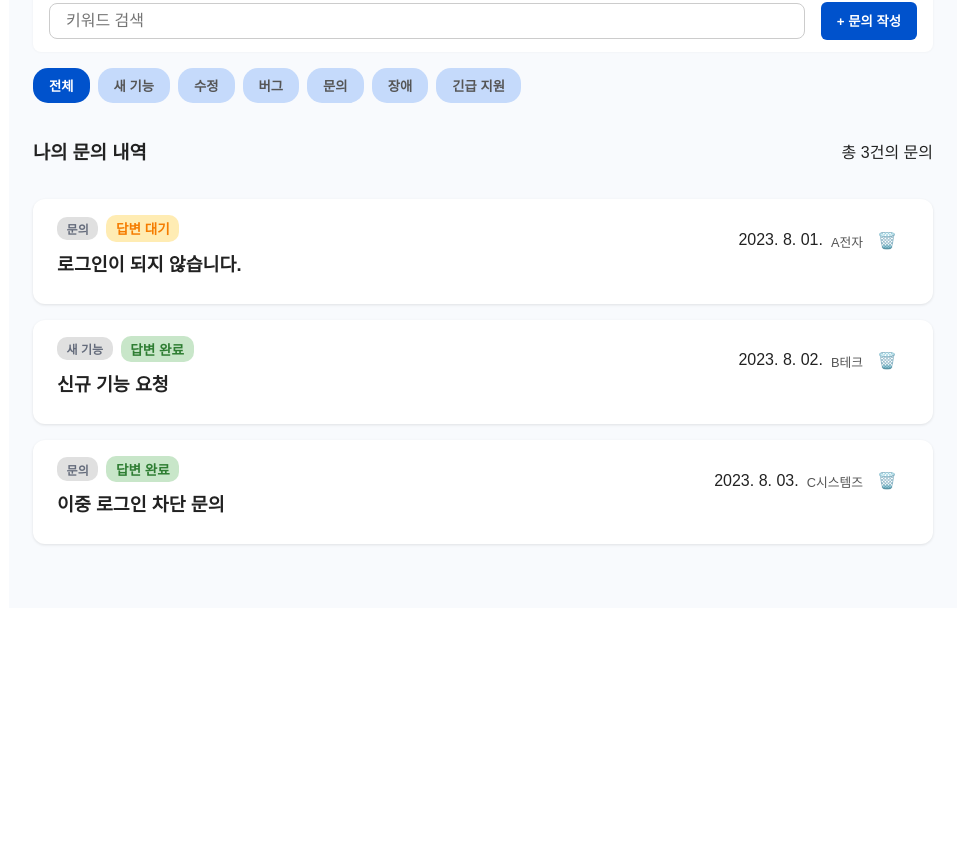
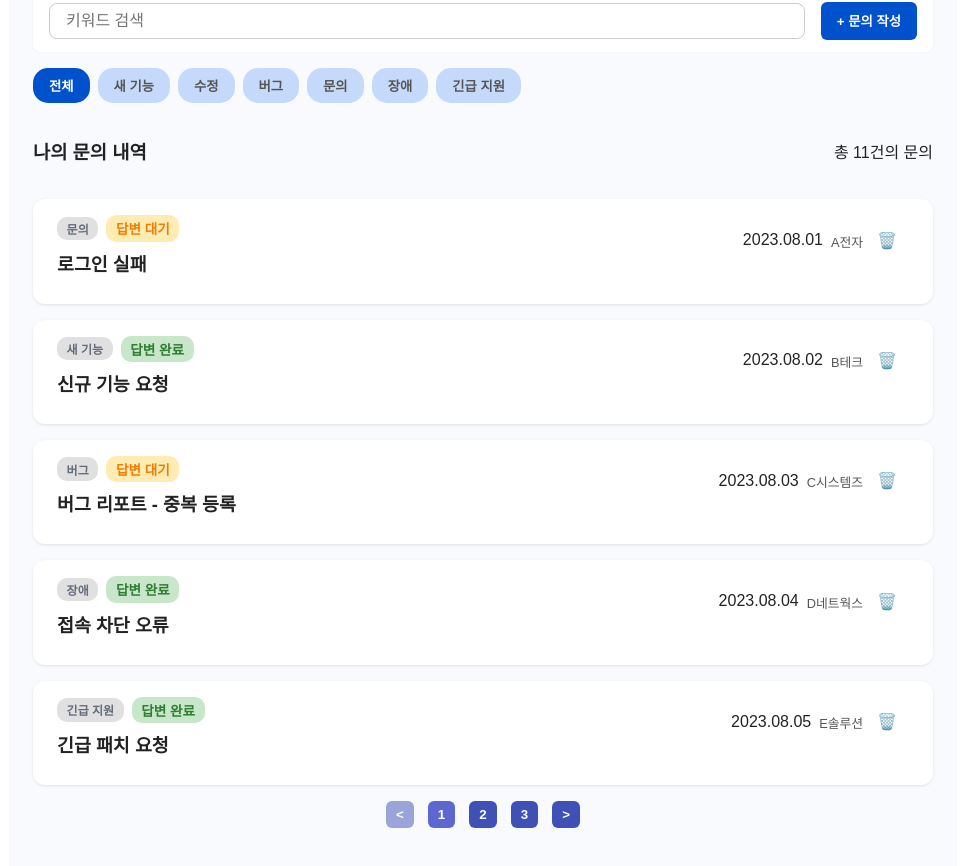
Before and after one commit to CookKMS/Cook_KMS_FrontEnd, a React (Create React App) app: page /my-inquiries in a window 1280 px wide. Shown: the part 230-1096 px from the top of the page, without its empty margins (157-1122 px from the left). Before the commit the page ends 838 px from the top, so only its background shows below. Built offline with nearby package versions, Linux system fonts and the light colour scheme.

Commit message:
Refactor/ 페이지네이션 적용, 백엔드 연동 쉽도록 수정

```diff
--- a/src/pages/MyInquiriesPage.js
+++ b/src/pages/MyInquiriesPage.js
@@ -4,51 +4,16 @@ import "../styles/MyInquiriesPage.css";
 
 const categories = ["전체", "새 기능", "수정", "버그", "문의", "장애", "긴급 지원"];
 
-const dummyData = [
-  {
-    id: 1,
-    category: "문의",
-    customer: "A전자",
-    answerStatus: "답변 대기",
-    title: "로그인이 되지 않습니다.",
-    inquiryContent: "아이디/비밀번호가 맞는데 로그인에 실패합니다.",
-    answerContent: "",
-    date: "2023. 8. 01.",
-  },
-  {
-    id: 2,
-    category: "새 기능",
-    customer: "B테크",
-    answerStatus: "답변 완료",
-    title: "신규 기능 요청",
-    inquiryContent: "",
-    answerContent: "요청하신 기능은 다음 업데이트에 반영 예정입니다.",
-    date: "2023. 8. 02.",
-  },
-  {
-    id: 3,
-    category: "문의",
-    customer: "C시스템즈",
-    answerStatus: "답변 완료",
-    title: "이중 로그인 차단 문의",
-    inquiryContent: "",
-    answerContent: "설정에서 차단 기능을 활성화해주세요.",
-    date: "2023. 8. 03.",
-  },
-];
-
 export default function MyInquiriesPage() {
   const [inquiries, setInquiries] = useState([]);
   const [search, setSearch] = useState("");
   const [filter, setFilter] = useState("전체");
+  const [currentPage, setCurrentPage] = useState(1);
+  const inquiriesPerPage = 5;
   const [expandedId, setExpandedId] = useState(null);
   const [showNewModal, setShowNewModal] = useState(false);
   const [confirmDeleteId, setConfirmDeleteId] = useState(null);
-  const [currentPage, setCurrentPage] = useState(1);
-  const inquiriesPerPage = 5;
-
   const deletingItem = inquiries.find(item => item.id === confirmDeleteId);
-  const deletingTitle = deletingItem ? deletingItem.title : "";
 
   const [newForm, setNewForm] = useState({
     title: "",
@@ -58,8 +23,120 @@ export default function MyInquiriesPage() {
     file: null,
   });
 
+  // ✅ 초기 더미 데이터 (Flask 연동 시 GET /api/inquiries 로 대체)
   useEffect(() => {
-    // [TODO: Flask 연동 시 교체]
+    const dummyData = [
+      {
+        id: 1,
+        title: "로그인 실패",
+        category: "문의",
+        customer: "A전자",
+        inquiryContent: "아이디와 비밀번호가 맞는데 로그인되지 않습니다.",
+        answerContent: "",
+        answerStatus: "답변 대기",
+        date: "2023.08.01",
+      },
+      {
+        id: 2,
+        title: "신규 기능 요청",
+        category: "새 기능",
+        customer: "B테크",
+        inquiryContent: "검색 필터에 '날짜 범위' 조건도 추가해주세요.",
+        answerContent: "다음 배포 일정에 반영하겠습니다.",
+        answerStatus: "답변 완료",
+        date: "2023.08.02",
+      },
+      {
+        id: 3,
+        title: "버그 리포트 - 중복 등록",
+        category: "버그",
+        customer: "C시스템즈",
+        inquiryContent: "문의 등록 시 동일 항목이 두 번 생성됩니다.",
+        answerContent: "",
+        answerStatus: "답변 대기",
+        date: "2023.08.03",
+      },
+      {
+        id: 4,
+        title: "접속 차단 오류",
+        category: "장애",
+        customer: "D네트웍스",
+        inquiryContent: "사내 방화벽으로 인해 외부 접속이 안 됩니다.",
+        answerContent: "방화벽 예외 처리를 요청해 주세요.",
+        answerStatus: "답변 완료",
+        date: "2023.08.04",
+      },
+      {
+        id: 5,
+        title: "긴급 패치 요청",
+        category: "긴급 지원",
+        customer: "E솔루션",
+        inquiryContent: "보안 취약점이 발견되어 긴급 대응이 필요합니다.",
+        answerContent: "즉시 엔지니어가 대응 예정입니다.",
+        answerStatus: "답변 완료",
+        date: "2023.08.05",
+      },
+      {
+        id: 6,
+        title: "수정 요청 - 관리자 페이지 UI",
+        category: "수정",
+        customer: "F랩",
+        inquiryContent: "관리자 페이지 버튼 위치가 어색합니다.",
+        answerContent: "",
+        answerStatus: "답변 대기",
+        date: "2023.08.06",
+      },
+      {
+        id: 7,
+        title: "모바일 뷰 대응 문의",
+        category: "문의",
+        customer: "G테크",
+        inquiryContent: "모바일에서 화면이 깨져 보입니다.",
+        answerContent: "반응형 업데이트 예정입니다.",
+        answerStatus: "답변 완료",
+        date: "2023.08.07",
+      },
+      {
+        id: 8,
+        title: "다운로드 기능 실패",
+        category: "버그",
+        customer: "H전자",
+        inquiryContent: "파일 다운로드 시 오류가 발생합니다.",
+        answerContent: "",
+        answerStatus: "답변 대기",
+        date: "2023.08.08",
+      },
+      {
+        id: 9,
+        title: "로그 이력 확인 요청",
+        category: "문의",
+        customer: "I네트",
+        inquiryContent: "특정 사용자의 접속 기록을 확인하고 싶습니다.",
+        answerContent: "관리자 페이지에서 확인 가능합니다.",
+        answerStatus: "답변 완료",
+        date: "2023.08.09",
+      },
+      {
+        id: 10,
+        title: "권한 관리 오류",
+        category: "장애",
+        customer: "J소프트",
+        inquiryContent: "사내 계정이 권한 없이 모든 메뉴에 접근됩니다.",
+        answerContent: "패치 버전이 오늘 중 배포됩니다.",
+        answerStatus: "답변 완료",
+        date: "2023.08.10",
+      },
+      {
+        id: 11,
+        title: "권한 관리 오류11",
+        category: "장애",
+        customer: "K소프트",
+        inquiryContent: "사내 계정이 권한 없이 모든 메뉴에 접근됩니다.",
+        answerContent: "패치 버전이 오늘 중 배포됩니다.",
+        answerStatus: "답변 완료",
+        date: "2023.08.10",
+      },
+    ];
     setInquiries(dummyData);
   }, []);
 
@@ -68,7 +145,7 @@ export default function MyInquiriesPage() {
     const searchMatch =
       item.title.includes(search) ||
       item.inquiryContent.includes(search) ||
-      item.answerContent.includes(search);
+      item.answerContent.includes(search || "");
     return categoryMatch && searchMatch;
   });
 
@@ -82,12 +159,6 @@ export default function MyInquiriesPage() {
     setExpandedId(expandedId === id ? null : id);
   };
 
-  const confirmDelete = async () => {
-    setInquiries(prev => prev.filter(item => item.id !== confirmDeleteId));
-    setConfirmDeleteId(null);
-    if (expandedId === confirmDeleteId) setExpandedId(null);
-  };
-
   const handleNewFormChange = (e) => {
     const { name, value, files } = e.target;
     if (name === "fileUpload") {
@@ -99,27 +170,35 @@ export default function MyInquiriesPage() {
 
   const submitNewInquiry = async (e) => {
     e.preventDefault();
-    if (!newForm.title || !newForm.category || !newForm.inquiryContent || !newForm.customer) {
+
+    const { title, category, customer, inquiryContent, file } = newForm;
+    if (!title || !category || !customer || !inquiryContent) {
       alert("모든 필드를 입력해주세요.");
       return;
     }
 
     const created = {
       id: Date.now(),
-      category: newForm.category,
-      customer: newForm.customer,
+      title,
+      category,
+      customer,
+      inquiryContent,
+      answerContent: "",
       answerStatus: "답변 대기",
-      title: newForm.title,
-      inquiryContent: newForm.inquiryContent,
-      answerContent: "",
       date: new Date().toISOString().slice(0, 10).replace(/-/g, "."),
-      attachment: newForm.file ? { name: newForm.file.name, url: "#" } : null,
+      attachment: file ? { name: file.name, url: "#" } : null,
     };
 
     setInquiries(prev => [created, ...prev]);
     setShowNewModal(false);
     setNewForm({ title: "", category: "", customer: "", inquiryContent: "", file: null });
     setCurrentPage(1);
+  };
+
+  const confirmDelete = async () => {
+    setInquiries(prev => prev.filter(item => item.id !== confirmDeleteId));
+    setConfirmDeleteId(null);
+    if (expandedId === confirmDeleteId) setExpandedId(null);
   };
 
   return (
@@ -143,11 +222,7 @@ export default function MyInquiriesPage() {
               }}
               aria-label="키워드 검색"
             />
-            <button
-              className="btn"
-              onClick={() => setShowNewModal(true)}
-              aria-label="문의 작성"
-            >
+            <button className="btn" onClick={() => setShowNewModal(true)}>
               + 문의 작성
             </button>
           </div>
@@ -162,7 +237,6 @@ export default function MyInquiriesPage() {
                   setCurrentPage(1);
                 }}
                 type="button"
-                role="listitem"
               >
                 {cat}
               </button>
@@ -181,8 +255,6 @@ export default function MyInquiriesPage() {
                 className={`inquiry-card ${expandedId === item.id ? "expanded" : ""}`}
                 onClick={() => toggleExpand(item.id)}
                 tabIndex={0}
-                aria-expanded={expandedId === item.id}
-                role="button"
               >
                 <header className="card-header">
                   <div className="left-group">
@@ -196,7 +268,7 @@ export default function MyInquiriesPage() {
                   </div>
                   <div className="right-group">
                     <time dateTime={item.date}>{item.date}</time>
-                    <div className="customer-name">{item.customer}</div> {/* 👈 고객사 표시 */}
+                    <div className="customer-name">{item.customer}</div>
                     <button
                       className="btn-delete"
                       aria-label="문의 삭제"
@@ -215,6 +287,11 @@ export default function MyInquiriesPage() {
                     <div className="inquiry-content-section">
                       <strong>문의 내용</strong>
                       <p>{item.inquiryContent}</p>
+                      {item.attachment && (
+                        <a href={item.attachment.url} target="_blank" rel="noreferrer" className="attachment-link">
+                          📎 {item.attachment.name}
+                        </a>
+                      )}
                       <time className="content-date">{item.date}</time>
                     </div>
                     {item.answerContent ? (
@@ -225,8 +302,7 @@ export default function MyInquiriesPage() {
                       </div>
                     ) : (
                       <div className="pending-answer-notice">
-                        <i>ℹ️</i>
-                        현재 문의 내용을 검토 중입니다. 빠른 시일 내에 답변 드리겠습니다.
+                        <i>ℹ️</i> 현재 문의 내용을 검토 중입니다. 빠른 시일 내에 답변 드리겠습니다.
                       </div>
                     )}
                   </section>
@@ -235,56 +311,25 @@ export default function MyInquiriesPage() {
             ))}
           </div>
 
-          {showNewModal && (
-            <div className="modal-backdrop" role="dialog" aria-modal="true" onClick={() => setShowNewModal(false)}>
-              <form className="modal new-inquiry-modal" onClick={(e) => e.stopPropagation()} onSubmit={submitNewInquiry}>
-                <header>
-                  <h2>새 문의 작성</h2>
-                  <button type="button" className="close-btn" onClick={() => setShowNewModal(false)}>×</button>
-                </header>
-
-                <label htmlFor="title">문의 제목</label>
-                <input id="title" name="title" type="text" value={newForm.title} onChange={handleNewFormChange} required />
-
-                <label htmlFor="customer">고객사</label>
-                <input id="customer" name="customer" type="text" value={newForm.customer} onChange={handleNewFormChange} required />
-
-                <label htmlFor="category">문의 유형</label>
-                <select id="category" name="category" value={newForm.category} onChange={handleNewFormChange} required>
-                  <option value="">문의 유형을 선택하세요</option>
-                  {categories.filter(c => c !== "전체").map((c) => (
-                    <option key={c} value={c}>{c}</option>
-                  ))}
-                </select>
-
-                <label htmlFor="inquiryContent">문의 내용</label>
-                <textarea id="inquiryContent" name="inquiryContent" value={newForm.inquiryContent} onChange={handleNewFormChange} rows={5} required />
-
-                <label htmlFor="fileUpload">첨부 파일 (선택)</label>
-                <input id="fileUpload" name="fileUpload" type="file" accept=".jpg,.jpeg,.pdf" onChange={handleNewFormChange} />
-
-                <footer className="modal-footer">
-                  <button type="button" className="btn cancel-btn" onClick={() => setShowNewModal(false)}>취소</button>
-                  <button type="submit" className="btn submit-btn">문의 제출</button>
-                </footer>
-              </form>
-            </div>
-          )}
-
-          {confirmDeleteId && (
-            <div className="modal-backdrop" onClick={() => setConfirmDeleteId(null)}>
-              <div className="modal confirm-delete-modal" onClick={(e) => e.stopPropagation()}>
-                <header>
-                  <h2>문의 삭제</h2>
-                  <button type="button" className="close-btn" onClick={() => setConfirmDeleteId(null)}>×</button>
-                </header>
-                <p>"{deletingTitle}" 정말로 삭제하시겠습니까?</p>
-                <footer className="modal-footer">
-                  <button className="btn cancel-btn" onClick={() => setConfirmDeleteId(null)}>취소</button>
-                  <button className="btn delete-btn" onClick={confirmDelete}>삭제</button>
-                </footer>
-              </div>
-            </div>
+          {/* ✅ 페이지네이션 */}
+          {totalPages > 1 && (
+            <nav className="pagination" role="navigation" aria-label="페이지네이션">
+              <button onClick={() => setCurrentPage((p) => Math.max(1, p - 1))} disabled={currentPage === 1}>
+                &lt;
+              </button>
+              {Array.from({ length: totalPages }).map((_, i) => (
+                <button
+                  key={i}
+                  className={currentPage === i + 1 ? "active" : ""}
+                  onClick={() => setCurrentPage(i + 1)}
+                >
+                  {i + 1}
+                </button>
+              ))}
+              <button onClick={() => setCurrentPage((p) => Math.min(totalPages, p + 1))} disabled={currentPage === totalPages}>
+                &gt;
+              </button>
+            </nav>
           )}
         </section>
       </main>
```
